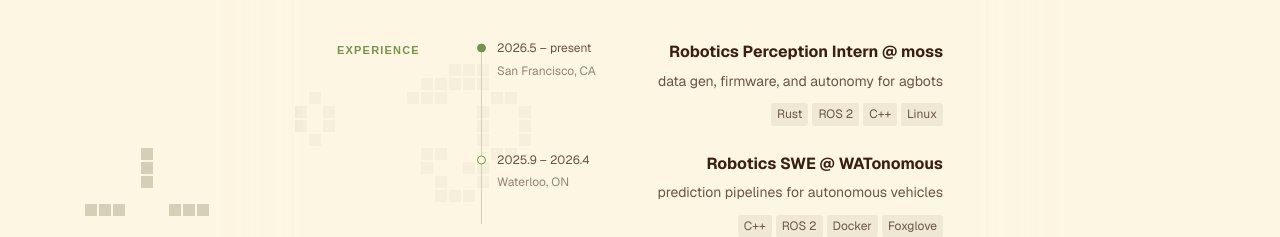
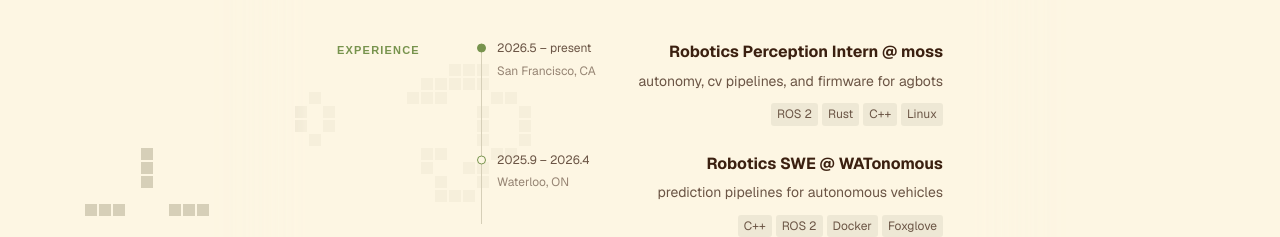
Before and after one commit to aicheye/seanyang.me, a Next.js app: page / in a window 1280 px wide. Shown: the part 455-692 px from the top of the page. Built offline with nearby package versions, Linux system fonts and the light colour scheme; no server answers; a web font is replaced by a local one.

Commit message:
Modify job details for Robotics Perception Intern
Updated job description and reordered technologies.

```diff
--- a/src/data/jobs.ts
+++ b/src/data/jobs.ts
@@ -14,11 +14,11 @@ const jobs: Job[] = [
   {
     title: "Robotics Perception Intern",
     company: "moss",
-    description: "data gen, firmware, and autonomy for agbots",
+    description: "autonomy, cv pipelines, and firmware for agbots",
     website: "https://moss.ag/",
     logo: "/assets/jobs/moss.jpg",
     location: "San Francisco, CA",
-    technologies: ["Rust", "ROS 2", "C++", "Linux"],
+    technologies: ["ROS 2", "Rust", "C++", "Linux"],
     dates: ["2026.5", "present"],
     current: true,
   },
```
